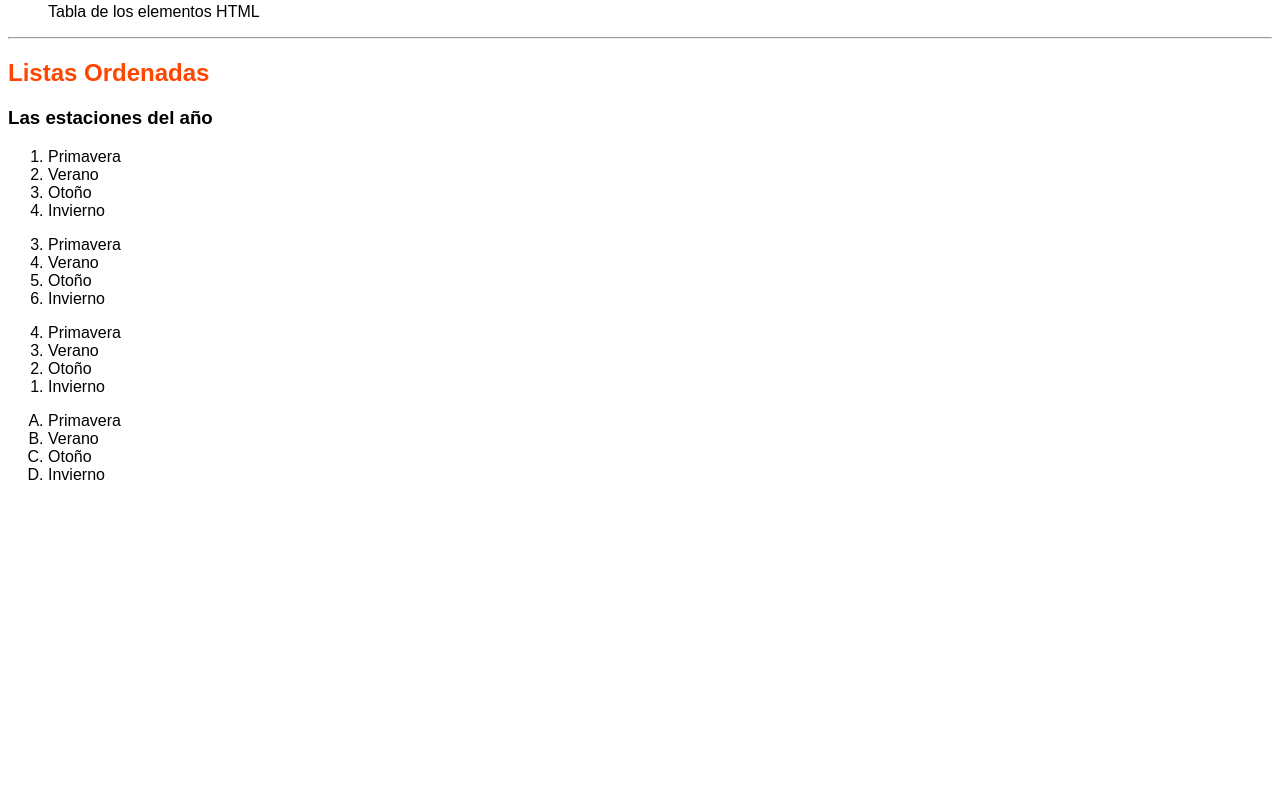
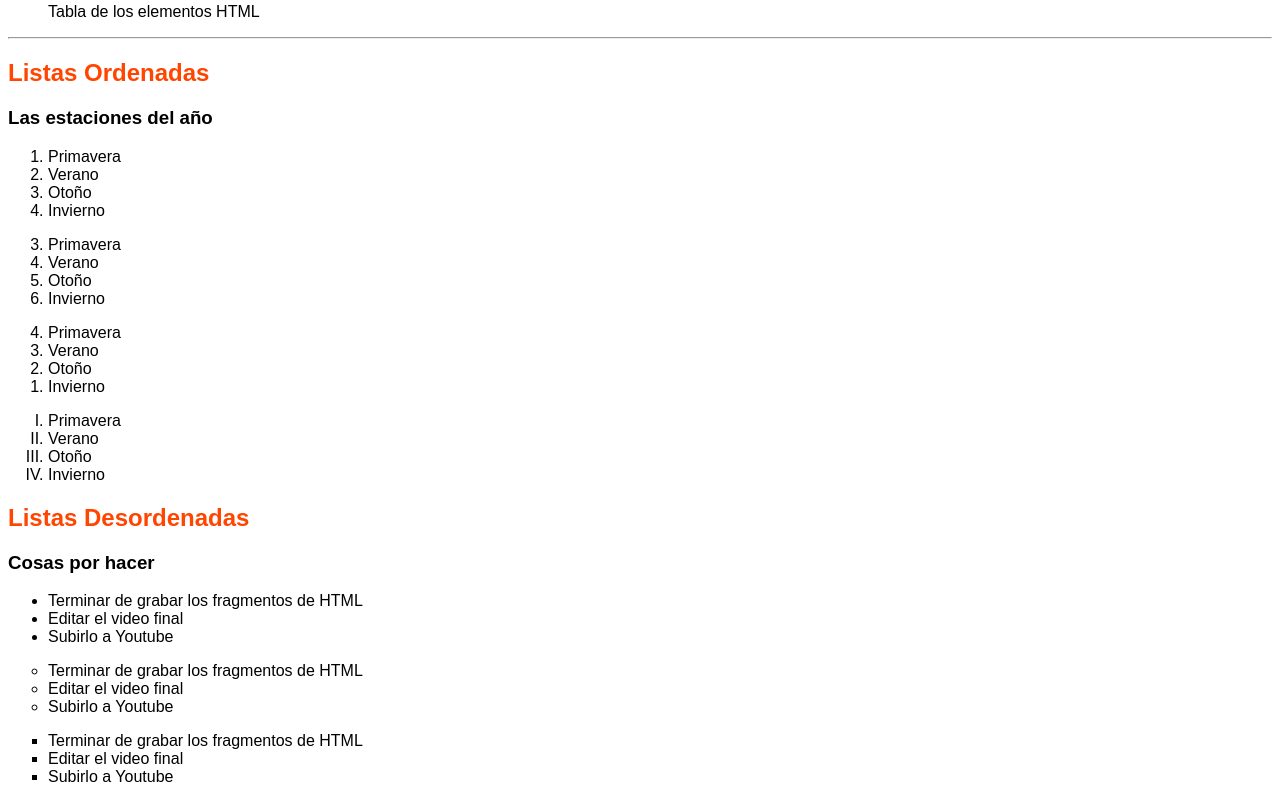
Before and after one commit to MiguelDominguezSanchez/Curso_HTML_-_CSS, a plain HTML site: page 01-CursoHTML/index.html in a window 1280 px wide. Shown: the part 8946-9748 px from the top of the page. Before the commit the page ends 9446 px from the top, so only its background shows below. Drawn offline with Linux system fonts and the light colour scheme.

Commit message:
Listas Desordenadas

```diff
--- a/01-CursoHTML/index.html
+++ b/01-CursoHTML/index.html
@@ -273,12 +273,29 @@
   <li>Otoño</li>
   <li>Invierno</li>
 </ol>
-<ol type="A">
+<ol type="I">
   <li>Primavera</li>
   <li>Verano</li>
   <li>Otoño</li>
   <li>Invierno</li>
 </ol>
+<h2>Listas Desordenadas</h2>
+<h3>Cosas por hacer</h3>
+<ul type="disc">
+  <li>Terminar de grabar los fragmentos de HTML</li>
+  <li>Editar el video final</li>
+  <li>Subirlo a Youtube</li>
+</ul>
+<ul type="circle">
+  <li>Terminar de grabar los fragmentos de HTML</li>
+  <li>Editar el video final</li>
+  <li>Subirlo a Youtube</li>
+</ul>
+<ul type="square">
+  <li>Terminar de grabar los fragmentos de HTML</li>
+  <li>Editar el video final</li>
+  <li>Subirlo a Youtube</li>
+</ul>
   <script>
     console.log("hola estamos aprendiendo HTML");
   </script>
```
